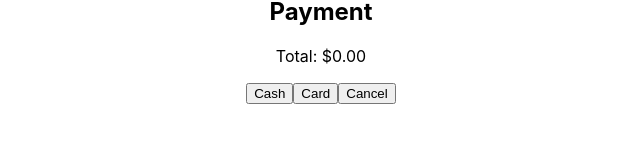
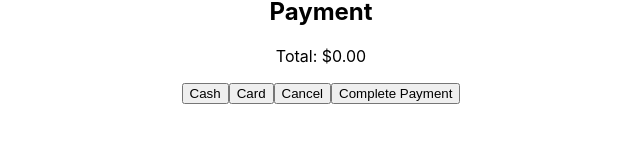
Before and after one commit to plantNA/fauxst-pos, a React (Create React App) app in the folder frontend/: page / in a window 1280 px wide. Both pictures are taken after a click on the button "Checkout". Shown: the part 499-642 px from the top of the page, without its empty margins (319-959 px from the left). Built offline with nearby package versions, Linux system fonts and the light colour scheme; no server answers.

Commit message:
Added complete payment logic, add checkout button

```diff
--- a/frontend/src/App.js
+++ b/frontend/src/App.js
@@ -81,7 +81,27 @@ useEffect(() => {
   setGrandTotal(totals.grandTotal);
 }, [order]); // <- dependency array ensures this runs whenever order changes
 
+function completePayment() {
+  // if no paymentMethod selected, do nothing
+  if (paymentMethod === null) {
+    return;
+  }
+  // set paymentComplete to true
+  setPaymentComplete(true);
 
+  // clear the order
+  setOrder([]);
+  setSubtotal(0);
+  setTaxAmount(0);
+  setGrandTotal(0);
+  setTotal(0);
+
+  // reset paymentMethod to null
+  setPaymentComplete(null);
+
+  // close checkout panel
+  setIsCheckingOut(false);
+}
 
 
   return (
@@ -128,6 +148,8 @@ useEffect(() => {
         <button onClick={() => setPaymentMethod("cash")}>Cash</button>
         <button onClick={() => setPaymentMethod("card")}>Card</button>
         <button onClick={() => setIsCheckingOut(false)}>Cancel</button>
+
+        <button onClick={completePayment}>Complete Payment</button>
   </div>
 )}
 
```
